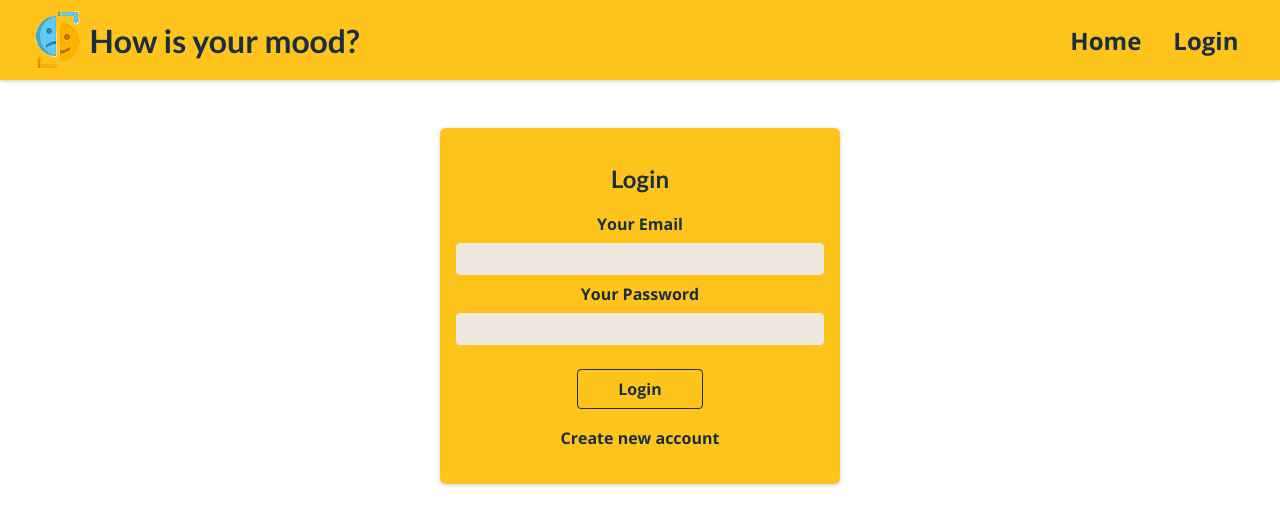
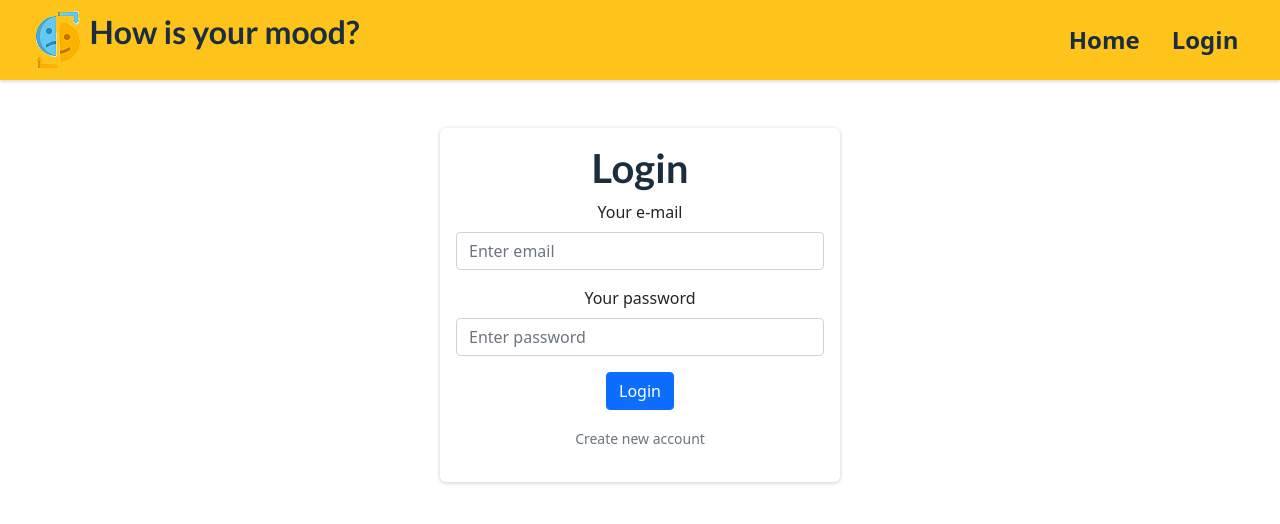
Before and after one commit to acardosolima/how_is_your_mood, a React (Create React App) app: page /auth in a window 1280 px wide. Shown: the top 524 px of the page. Built offline with nearby package versions, Linux system fonts and the light colour scheme.

Commit message:
Changed authentication form to use bootstrap

```diff
--- a/package.json
+++ b/package.json
@@ -6,8 +6,10 @@
     "@testing-library/jest-dom": "^5.16.4",
     "@testing-library/react": "^13.3.0",
     "@testing-library/user-event": "^13.5.0",
+    "bootstrap": "^5.1.3",
     "jest-fetch-mock": "^3.0.3",
     "react": "^18.2.0",
+    "react-bootstrap": "^2.4.0",
     "react-dom": "^18.2.0",
     "react-router-dom": "^5.2.0",
     "react-scripts": "^5.0.1",
--- a/src/components/Auth/AuthForm.js
+++ b/src/components/Auth/AuthForm.js
@@ -1,9 +1,12 @@
 import { useState, useRef, useContext, useEffect } from "react";
+import Button from "react-bootstrap/Button";
+import Form from "react-bootstrap/Form";
 import Modal from "../UI/Modal";
 import LoadingSpinner from "../UI/LoadingSpinner";
 import useHttp from "../../hooks/use-http";
 import AuthContext from "../../store/auth-context";
 
+import "bootstrap/dist/css/bootstrap.min.css";
 import styles from "./AuthForm.module.css";
 
 const AuthForm = () => {
@@ -79,36 +82,39 @@ const AuthForm = () => {
 
   return (
     <section className={styles.auth}>
-      <h1>{isLogin ? "Login" : "Sign Up"}</h1>
+      <Form onSubmit={submitHandler}>
+        <h1>{isLogin ? "Login" : "Sign Up"}</h1>
+        <Form.Group className="mb-3" controlId="formLoginEmail">
+          <Form.Label> Your e-mail</Form.Label>
+          <Form.Control
+            type="email"
+            placeholder="Enter email"
+            required
+            ref={emailInputRef}
+          />
+        </Form.Group>
 
-      <form onSubmit={submitHandler}>
-        <div className={styles.control}>
-          <label htmlFor="email">Your Email</label>
-          <input type="email" id="email" required ref={emailInputRef} />
-        </div>
-
-        <div className={styles.control}>
-          <label htmlFor="password">Your Password</label>
-          <input
+        <Form.Group className="mb-3" controlId="formLoginPassworld">
+          <Form.Label> Your password</Form.Label>
+          <Form.Control
             type="password"
-            id="password"
+            placeholder="Enter password"
             minLength="6"
             required
             ref={passwordInputRef}
           />
-        </div>
+        </Form.Group>
 
-        <div className={styles.actions}>
-          <button>{isLogin ? "Login" : "Create Account"}</button>
-          <button
-            type="button"
-            className={styles.toggle}
-            onClick={switchAuthModeHandler}
-          >
-            {isLogin ? "Create new account" : "Login with existing account"}
-          </button>
-        </div>
-      </form>
+        <Form.Group className="mb-3" controlId="formLoginSubmitBtn">
+          <Button variant="primary" type="submit">
+            {isLogin ? "Login" : "Create Account"}
+          </Button>
+        </Form.Group>
+
+        <Form.Text onClick={switchAuthModeHandler} className={styles.toggle}>
+          {isLogin ? "Create new account" : "Login with existing account"}
+        </Form.Text>
+      </Form>
 
       {isLoading ? (
         <Modal>
--- a/src/components/Auth/AuthForm.module.css
+++ b/src/components/Auth/AuthForm.module.css
@@ -3,7 +3,6 @@
   width: 95%;
   max-width: 25rem;
   border-radius: 6px;
-  background-color: #ffc41b;
   box-shadow: 0 1px 4px rgba(0, 0, 0, 0.2);
   padding: 1rem;
   text-align: center;
@@ -60,22 +59,7 @@
   padding: 0.5rem 2.5rem;
 }
 
-.actions button:hover {
-  color: #ffc41b;
-  background-color: #1b2e3f;
-  border-color: #1b2e3f;
+.toggle:hover {
+  color: #1b2e3f;
+  border-bottom: 0.15rem solid #0d6efd;
 }
-
-.actions .toggle {
-  margin-top: 1rem;
-  background-color: transparent;
-  color: #1b2e3f;
-  border: none;
-  padding: 0.15rem 1.5rem;
-}
-
-.actions .toggle:hover {
-  background-color: transparent;
-  color: #1b2e3f;
-  border-bottom: 3px solid #1b2e3f;
-}
```
Also changed, not shown: 1 other file (tests, documents, lock files or other folders).
